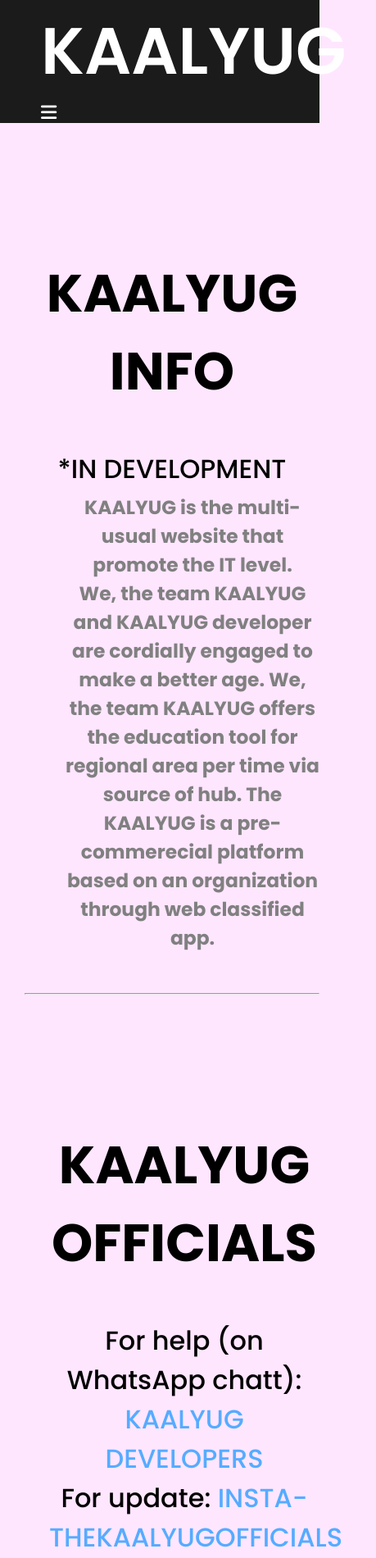
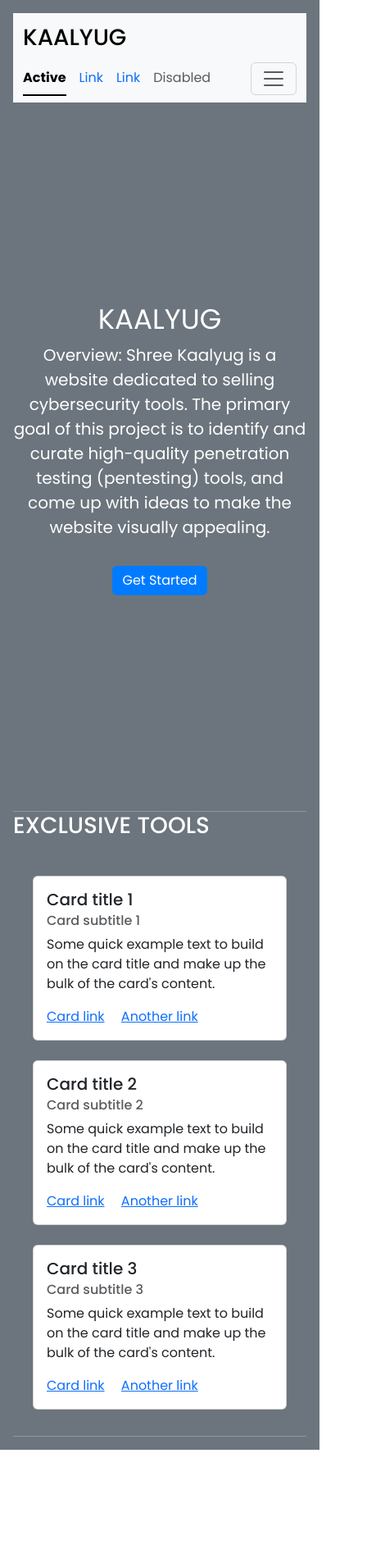
Before and after one commit to frr-drj/kaalyug, a plain HTML site: page index.html in a window 390 px wide. Shown: the top 1900 px of the page at 82% size, 459 px wide, since content can reach past the window. After the commit the page ends 1768 px from the top, so only its background shows below. Drawn offline with nearby package versions, Linux system fonts and the light colour scheme.

Commit message:
Update index.html

```diff
--- a/index.html
+++ b/index.html
@@ -1,270 +1,165 @@
 <!DOCTYPE html>
 <html lang="en">
 <head>
+    <!-- META TAGS -->
+    <meta charset="UTF-8">
+    <meta name="viewport" content="width=device-width, initial-scale=0.4"/>
+    <title>KAALYUG</title>
+
+    <!-- FONTS -->
+    <link rel="stylesheet" href="https://fonts.googleapis.com/css?family=Poppins:400,500,600,700&display=swap">
+
+    <!-- STYLESHEETS -->
+    <link rel="stylesheet" href="https://cdnjs.cloudflare.com/ajax/libs/font-awesome/6.2.0/css/all.min.css">
+    <link href="https://cdn.jsdelivr.net/npm/bootstrap@5.3.3/dist/css/bootstrap.min.css" rel="stylesheet" integrity="sha384-QWTKZyjpPEjISv5WaRU9OFeRpok6YctnYmDr5pNlyT2bRjXh0JMhjY6hW+ALEwIH" crossorigin="anonymous">
+    <link rel="stylesheet" href="style.css">
+
+    <!-- STYLES -->
     <style>
-        @import url('https://fonts.googleapis.com/css?family=Poppins:400,500,600,700&display=swap');
-        *{ margin: 0;
+        * {
+            margin: 0;
             padding: 0;
             box-sizing: border-box;
             font-family: 'Poppins', sans-serif;
         }
-        body{
-         background-color: #ffe6ff;
-         }
-        /* navigation bar */
-        nav{
-  display: flex;
-  height: 150px;
-  width: 100%;
-  background: #1b1b1b;
-  align-items: center;
-  justify-content: space-between;
-  padding: 0 50px 0 100px;
-  flex-wrap: wrap;
-}
-nav .logo{
-  color: #fff;
-  font-size: 80px;
-  font-weight: 600;
-}
-nav ul{
-  display: flex;
-  flex-wrap: wrap;
-  list-style: none;
-}
-nav ul li{
-  margin: 0 5px;
-}
-nav ul li a{
-  color: #f2f2f2;
-  text-decoration: none;
-  font-size: 32px;
-  font-weight: 500;
-  padding: 8px 15px;
-  border-radius: 5px;
-  letter-spacing: 1px;
-  transition: all 0.3s ease;
-}
-nav ul li a.active,
-nav ul li a:hover{
-  color: #111;
-  background: #fff;
-}
-nav .menu-btn i{
-  color: #fff;
-  font-size: 22px;
-  cursor: pointer;
-  display: none;
-}
-input[type="checkbox"]{
-  display: none;
-}
-@media (max-width: 1000px){
-  nav{
-    padding: 0 40px 0 50px;
-  }
-}
-@media (max-width: 920px) {
-  nav .menu-btn i{
-    display: block;
-  }
-  #click:checked ~ .menu-btn i:before{
-    content: "\f00d";
-  }
-  nav ul{
-    position:fixed;
-    top: 80px;
-    left: -100%;
-    background: #111;
-    height: 100vh;
-    width: 100%;
-    text-align: center;
-    display: block;
-    transition: all 0.3s ease;
-  }
-  #click:checked ~ ul{
-    left: 0;
-  }
-  nav ul li{
-    width: 100%;
-    margin: 40px 0;
-  }
-  nav ul li a{
- webkit-tap-highlight-color: rgba(0,0,0,0);
--webkit-tap-highlight-color: transparent;
-    width: 100%;
-    height: 0vh;
-    margin-left: -100%;
-    display: block;
-    font-size: 30px;
-    transition: 0.6s cubic-bezier(0.68, -0.55, 0.265, 1.55);
-  }
-  #click:checked ~ ul li a{
-    margin-left: 0px;
-  }
-  nav ul li a.active,
-  nav ul li a:hover{
-    background: none;
-    color: cyan;
-  }
-}
-
-.hr{
-    margin-top: 50px;
+        .hr {
+            margin-top: 20px;
             margin-bottom: 0px;
         }
-.guide{
-    margin-top: 60px;
-    margin-left: 30px;
+        .card {
+            margin: 12px;
         }
-   .profile{
-    width: 100%;
-    height: 90px;
-    margin: 10px;
-    padding: 5px;
+        .intro-section {
+            height: 100vh;
+        background: transparent;            background-size: cover;
+            color: white;
         }
-  .i{
-        border-radius: 50%;
-        height: 250px;
-        border: 2px solid black;
-        width: 250px;
-        margin: -19px;
-        margin-top: 20px;
+        .intro-content {
+            max-width: 700px;
         }
-img{
-    width: 100%;
+        .btn-primary {
+            background-color: #007bff;
+            border: none;
+            transition: background-color 0.3s ease;
         }
-label{
-    font-size: 28px;
-}
-ul{
-    padding-left: 200px;
-    margin-top: -20px;
-    list-style-type: none;
-    text-align: center;
-}
-a{
-    text-decoration: none;
-    font-weight: 500;
-    text-align: center;
-    color: #55acff;
-}
-.gy{
-    margin-top: 200px;
-}
-.cy{
-    text-align: center;
-    margin-bottom: 5px;
-    margin-top: 10px;
-    font-size: 32px;
-    font-weight: 500;
-    }
-    .dy{
-    text-align: left;
-    margin-bottom: 10px;
-    font-size: 66px;
-    font-weight: 500px;
-    margin-left: 50px;
-    Color: grey;
-    }
-    .mm{
-    text-align: center;
-    font-size: 20px;
+        .btn-primary:hover {
+            background-color: #0056b3;
         }
     </style>
-   <!-- link -->
-    <link rel="stylesheet" href="style.css">
-    <link rel="stylesheet" href="https://cdnjs.cloudflare.com/ajax/libs/font-awesome/6.2.0/css/all.min.css">
-    <meta charset="UTF-8">
-    <meta name="viewport" content="width=device-width, initial-scale=0"/>
-    <title>KAALYUG</title>
 </head>
 <body>
-    <nav>
-       <div class="logo">KAALYUG</div>               <input type="checkbox" id="click">
-         <label for="click" class="menu-btn">
-         <i class="fas fa-bars"></i>
-         </label>
-         <ul>
-
-            <li><a href="login.html">LOGIN</a></li>
-           <li><a href="admin.html">ADMIN</a></li>
-         </ul>
-   </nav>
-    <div class="profile"></div>
-
-         <div class="guide">
-     <div class="cy"><h1>KAALYUG INFO</h1><br>*IN DEVELOPMENT</div><div class="dy"><div class="mm"><h3>KAALYUG is the multi-usual website that promote the IT level. <br> We, the team KAALYUG and KAALYUG developer are cordially engaged to make a better age. We, the team KAALYUG offers the education tool for regional area per time via  source of hub. The KAALYUG is a pre-commerecial platform based on an organization through web classified app. </h3></div>   </div><hr class="hr">
-     <div class="profile"></div>
-
-         <div class="guide">
-     <div class="cy"><h1>KAALYUG OFFICIALS</h1><br>For help (on WhatsApp chatt): <a href="https://chat.whatsapp.com/Gq6KDzarmV933lAC2pjxC8">KAALYUG DEVELOPERS</a><br>
-     For update: <a href="">   INSTA-THEKAALYUGOFFICIALS</a></div></div>
-<hr class="hr"> <div class="guide">
-     <div class="cy"><h1>KAALYUG DEVELOPERS</h1></div>
-     <!-- PROFILE DRJ -->
-     <div class="profile">
-
-         <img src="10.jpg" class="i">
-         <br><br> <h1>FOUNDER & DEVELOPER</h1>
-         </div>
-        <label>
-            <ul>
-            <li>
-                <div class="dy"><div class="mm"><h3>DRJ</h3></div>
-                </div>
+    <div class="text-bg-secondary p-3">
+        <!-- NAVIGATION -->
+        <nav class="navbar navbar-expand-lg bg-body-tertiary">
+            <div class="container-fluid">
+                <a class="navbar-brand" href="#"><h1>KAALYUG</h1></a>
+                <ul class="nav nav-underline">
+                    <li class="nav-item">
+                        <a class="nav-link active" aria-current="page" href="#">Active</a>
                     </li>
-            <li>
-                <!-- INSTAGRAM -->
-                <i class="fa-brands fa-instagram"></i>
-    <a href="https://www.instagram.com/@thedrjbot"> THEDRJBOT</a>
+                    <li class="nav-item">
+                        <a class="nav-link" href="#">Link</a>
                     </li>
-                <!-- Whatsapp -->
-                  <li><i class="fa-brands fa-whatsapp"></i>  <a href="https://api.whatsapp.com/send/?phone=%2B+13156422218&text&type=phone_number&app_absent=0">+1 (315) 642-2218</a></li>
-           <!-- GITHUB --><li>
-           <i class="fa-brands fa-github"></i>
-       <a href="https://github.com/thedrjunfiltered"> THEDRJBOT</a>
+                    <li class="nav-item">
+                        <a class="nav-link" href="#">Link</a>
                     </li>
-       <!-- Gmail -->
-       <li>
-           <i class="fa-regular fa-envelope"></i><a href="mailto: thedrjtalks@gmail.com"> THE DRJ</a>
+                    <li class="nav-item">
+                        <a class="nav-link disabled" aria-disabled="true">Disabled</a>
                     </li>
                 </ul>
-       </label>
-      </div>
-     <div class="gy"><h1></h1></div>
-      <hr class="hr">
-     <!-- PROFILE Dx -->
-     <div class="profile">
-
-         <img src="10.jpg" class="i">
-         <br><br><h1>CEO & MANAGER</h1> </div>
-        <label>
-            <ul>
-            <li>
-                <div class="dy"><div class="mm"><h3>‽DX</h3></div>
-                </div>
+                <button class="navbar-toggler" type="button" data-bs-toggle="collapse" data-bs-target="#navbarNav" aria-controls="navbarNav" aria-expanded="false" aria-label="Toggle navigation">
+                    <span class="navbar-toggler-icon"></span>
+                </button>
+                <div class="collapse navbar-collapse" id="navbarNav">
+                    <ul class="navbar-nav">
+                        <li class="nav-item">
+                            <a class="nav-link active" aria-current="page" href="#">Home</a>
                         </li>
-            <li>
-                <!-- INSTAGRAM -->
-                <i class="fa-brands fa-instagram"></i>
-    <a href="https://instagram.com/prajwal_swarnkar?igshid=YWVjMmZiZjg="> THEDXBOT</a>
+                        <li class="nav-item">
+                            <a class="nav-link" href="#">Features</li>
                         </li>
-                <!-- Whatsapp -->
-                  <li><i class="fa-brands fa-whatsapp"></i>  <a href="https://api.whatsapp.com/send/?phone=%2B9779825256347&text&type=phone_number&app_absent=0"> +977 982-5256347</a></li>
-           <!-- GITHUB --><li>
-           <i class="fa-brands fa-github"></i>
-       <a href="https://github.com/thedrjunfiltered"> THEDXBOT</a>
+                        <li class="nav-item">
+                            <a class="nav-link" href="#">Pricing</li>
                         </li>
-       <!-- Gmail -->
-       <li>
-           <i class="fa-regular fa-envelope"></i><a href="mailto: prajwal.swarnkar@gmail.com"> THEDXBOT</a>
+                        <li class="nav-item">
+                            <a class="nav-link disabled" aria-disabled="true">Disabled</a>
                         </li>
                     </ul>
-       </label><br><br>
+                </div>
+            </div>
+        </nav>
+        <!-- INTRODUCTION SECTION -->
+        <div class="intro-section d-flex align-items-center justify-content-center text-center">
+           <br> <div class="intro-content">
+                <h3 class="display-4 animate__animated animate__fadeInDown">KAALYUG </h3>
+                <p class="lead animate__animated animate__fadeInUp">Overview: Shree Kaalyug is a website dedicated to selling cybersecurity tools.
+
+The primary goal of this project is to identify and curate high-quality penetration testing (pentesting) tools, and come up with ideas to make the website visually appealing.</p>
+                <a href="#content" class="btn btn-primary mt-3 animate__animated animate__zoomIn">Get Started</a>
+            </div>
+        </div>
+
+
         <hr class="hr">
-      <div class="profile">
-        <center><a style="font-size:40px; float:left;"href="https://api.whatsapp.com/send/?phone=%2B+13156422218&text&type=phone_number&app_absent=0"> HELP</a><a style="font-size:40px;"href="admin.html.html"></a>
-        </center>
+
+        <!-- EXCLUSIVE TOOLS SECTION -->
+        <div class="profile"></div>
+        <div class="guide">
+            <div class="cy">
+                <h1>EXCLUSIVE TOOLS</h1>
+                <br>
+                <div class="container">
+                    <div class="row">
+                        <!-- Card 1 -->
+                        <div class="col-12 col-md-6 col-lg-4">
+                            <div class="card">
+                                <div class="card-body">
+                                    <h5 class="card-title">Card title 1</h5>
+                                    <h6 class="card-subtitle mb-2 text-body-secondary">Card subtitle 1</h6>
+                                    <p class="card-text">Some quick example text to build on the card title and make up the bulk of the card's content.</p>
+                                    <a href="#" class="card-link">Card link</a>
+                                    <a href="#" class="card-link">Another link</a>
+                                </div>
+                            </div>
+                        </div>
+
+                        <!-- Card 2 -->
+                        <div class="col-12 col-md-6 col-lg-4">
+                            <div class="card">
+                                <div class="card-body">
+                                    <h5 class="card-title">Card title 2</h5>
+                                    <h6 class="card-subtitle mb-2 text-body-secondary">Card subtitle 2</h6>
+                                    <p class="card-text">Some quick example text to build on the card title and make up the bulk of the card's content.</p>
+                                    <a href="#" class="card-link">Card link</a>
+                                    <a href="#" class="card-link">Another link</a>
+                                </div>
+                            </div>
+                        </div>
+
+                        <!-- Card 3 -->
+                        <div class="col-12 col-md-6 col-lg-4">
+                            <div class="card">
+                                <div class="card-body">
+                                    <h5 class="card-title">Card title 3</h5>
+                                    <h6 class="card-subtitle mb-2 text-body-secondary">Card subtitle 3</h6>
+                                    <p class="card-text">Some quick example text to build on the card title and make up the bulk of the card's content.</p>
+                                    <a href="#" class="card-link">Card link</a>
+                                    <a href="#" class="card-link">Another link</a>
+                                </div>
+                            </div>
+                        </div>
+                    </div>
+                </div>
+            </div>
+            <hr class="hr">
+            <div class="profile"></div>
+        </div>
+    </div>
+
+    <!-- SCRIPTS -->
+    <script src="https://cdn.jsdelivr.net/npm/bootstrap@5.3.3/dist/js/bootstrap.bundle.min.js" integrity="sha384-YvpcrYf0tY3lHB60NNkmXc5s9fDVZLESaAA55NDzOxhy9GkcIdslK1eN7N6jIeHz" crossorigin="anonymous"></script>
+    <script src="https://code.jquery.com/jquery-3.5.1.slim.min.js"></script>
+    <script src="https://cdn.jsdelivr.net/npm/@popperjs/core@2.5.3/dist/umd/popper.min.js"></script>
+    <script src="https://maxcdn.bootstrapcdn.com/bootstrap/4.5.2/js/bootstrap.min.js"></script>
 </body>
                                                                                                </html>
```
Lines whose indentation alone changed are shown as unchanged.
